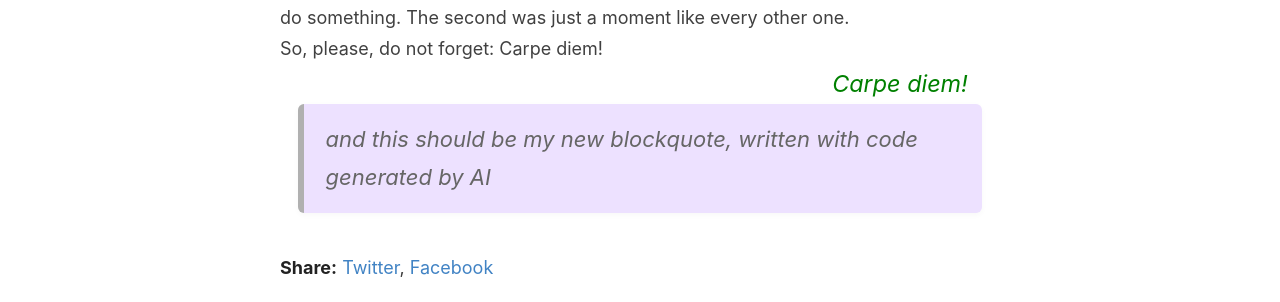
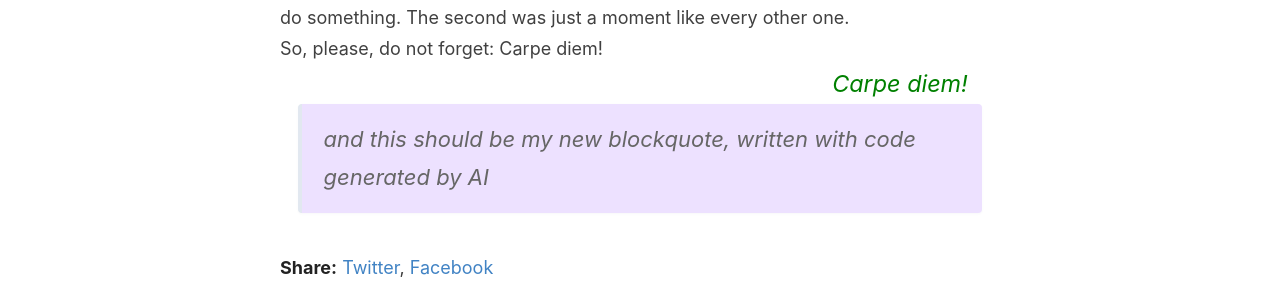
Before and after one commit to Cristian-CALOIAN/reverie, a Jekyll site: the page built from _posts/2025-09-12-time.md, in a window 1280 px wide. Shown: the part 589-891 px from the top of the page. Built offline with Jekyll 4.4.1, drawn with Linux system fonts in a browser that asks for light colours.

Commit message:
Update style.scss

```diff
--- a/assets/style.scss
+++ b/assets/style.scss
@@ -1176,3 +1176,19 @@ blockquote {
 blockquote:hover {
   background: #f6f6f8;
 }
+
+blockquote {
+  color: #222;
+  background: #fff;
+  border-left: 4px solid #e2e8f0;
+  margin: 1.5em 0;
+  padding: 1em 1.5em;
+  font-style: italic;
+  font-size: 1.05em;
+  border-radius: 4px;
+  box-shadow: 0 1px 3px rgba(30,34,90,0.03);
+  transition: background 0.2s;
+}
+blockquote:hover {
+  background: #f8fafc;
+}
```
